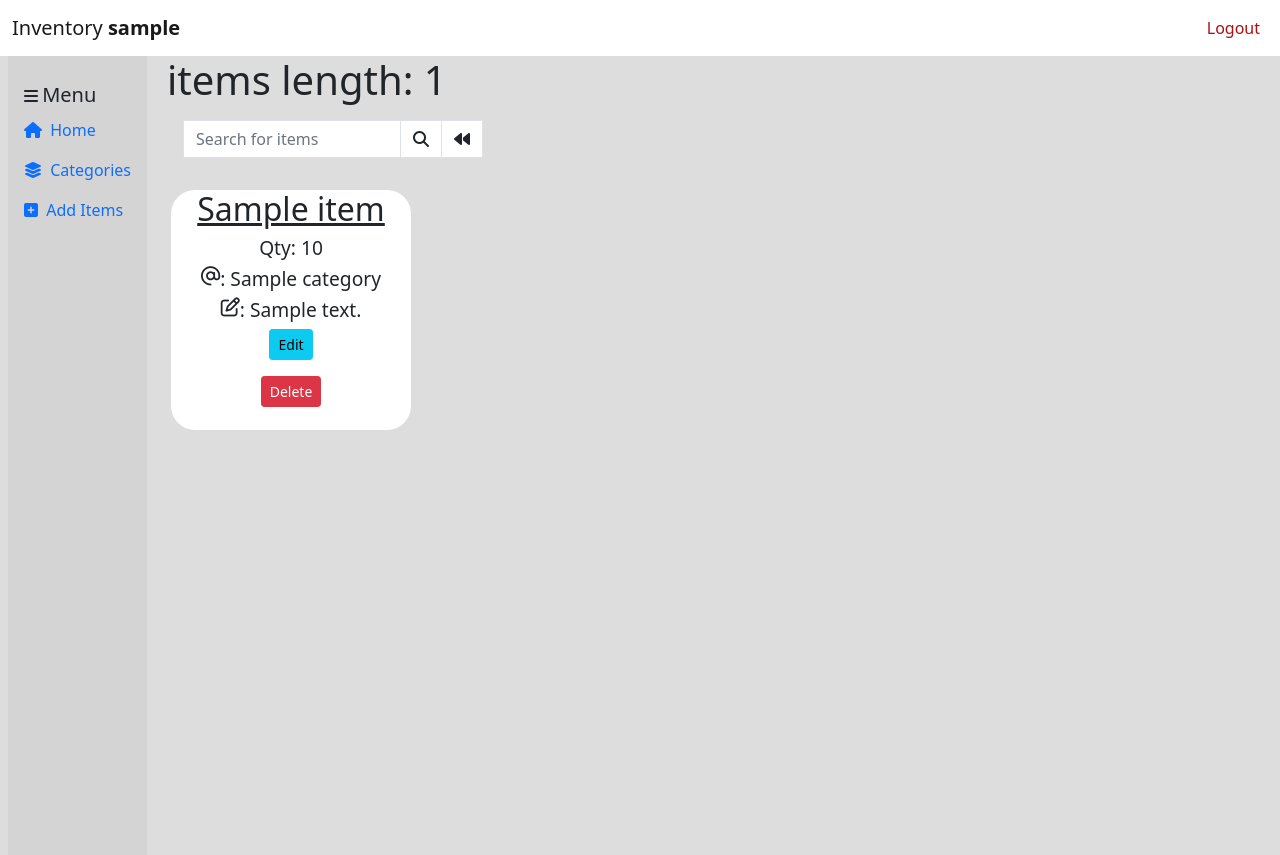
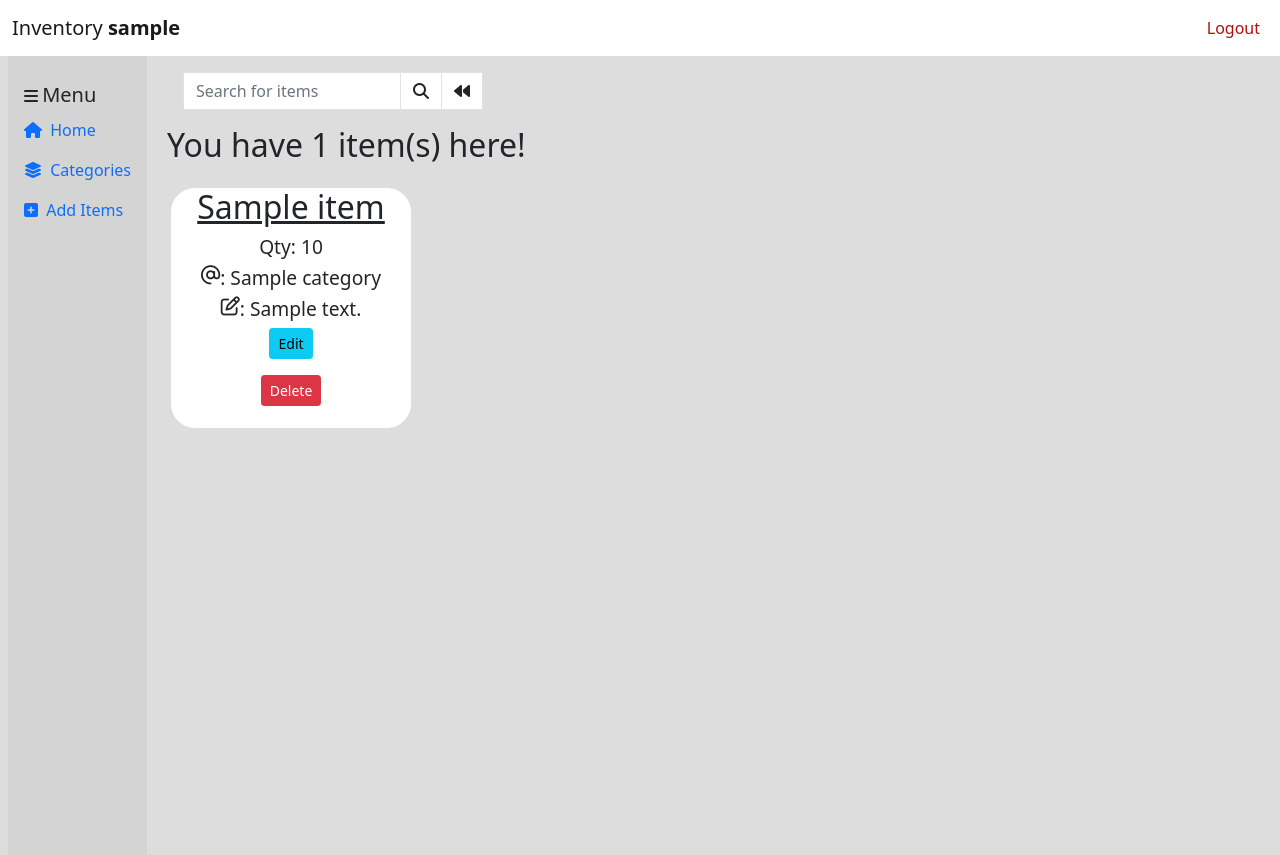
Before and after one commit to EddieStn/inventory, a Django app: page / in a window 1280 px wide. Shown: the top 855 px of the page. Run offline with Django 4.2, Linux system fonts and the light colour scheme; a user stored in the database is signed in; tables that the repository leaves empty hold one stand-in row (values such as "Sample post"); some libraries are stand-ins or nearby versions.

Commit message:
Document Bugs fixed in README.md

```diff
--- a/templates/base.html
+++ b/templates/base.html
@@ -5,7 +5,7 @@
 
 <head>
     <title>{% block title %}{% endblock %}</title>
-
+    <link rel="icon" type="image/x-icon" href="{% static 'images/favicon.ico' %}">
     <link rel="preconnect" href="https://fonts.gstatic.com">
     <link href="https://fonts.googleapis.com/css2?family=Roboto:wght@300&display=swap" rel="stylesheet">
     <link href="https://fonts.googleapis.com/css2?family=Lato:wght@300;700&display=swap" rel="stylesheet">
--- a/templates/index.html
+++ b/templates/index.html
@@ -105,14 +105,14 @@
 
             <!-- Welcome page -->
 
-            <h1> items length: {{ items|length }} </h1>
             {% if items|length == 0 %}
             <div class="col-12">
                 <h1 class="d-flex justify-content-center">Welcome to your Inventory</h1>
-                <h2 class="d-flex justify-content-center">This Website is designed to help you keep track of all of your items, wherever they are.</h2>
-                <h2 class="d-flex justify-content-center">To get started, create a category, eg. "Cupboard".</h2>
-                <h3 class="d-flex justify-content-center">There are currently no items in your inventory</h3>
-                <h4 class="d-flex justify-content-center">Click on the sidebar buttons to create a category <i class="fa-solid fa-layer-group"></i> and then add items <i class="fa-solid fa-square-plus"></i> to it.</h4>
+                <h2 class="d-flex justify-content-center">You have {{ items|length }} item(s) here!</h2>
+                <h2>This Website is designed to help you keep track of all of your items, wherever they are.</h2>
+                <h2>To get started, create a category, eg. "Cupboard".</h2>
+                <h3>There are currently no items in your inventory</h3>
+                <h4>Click on the sidebar buttons to create a category (<span><i class="fa-solid fa-layer-group"></i></span>) and then add items (<span><i class="fa-solid fa-square-plus"></i></span>) to it.</h4>
             {% else %}
                 <div>
                     <form class="searchBar" method="GET" action="{% url 'home' %}">
@@ -138,6 +138,7 @@
 
                 <div class="col">
                     <div class="row">
+                        <h2> You have {{ items|length }} item(s) here! </h2>
                         {% for item in items %}
                         {% if item.user == request.user %}
                             <div class="itemDivs light-bg">
```
Also changed, not shown: README.md, static/images/favicon.ico (added).
